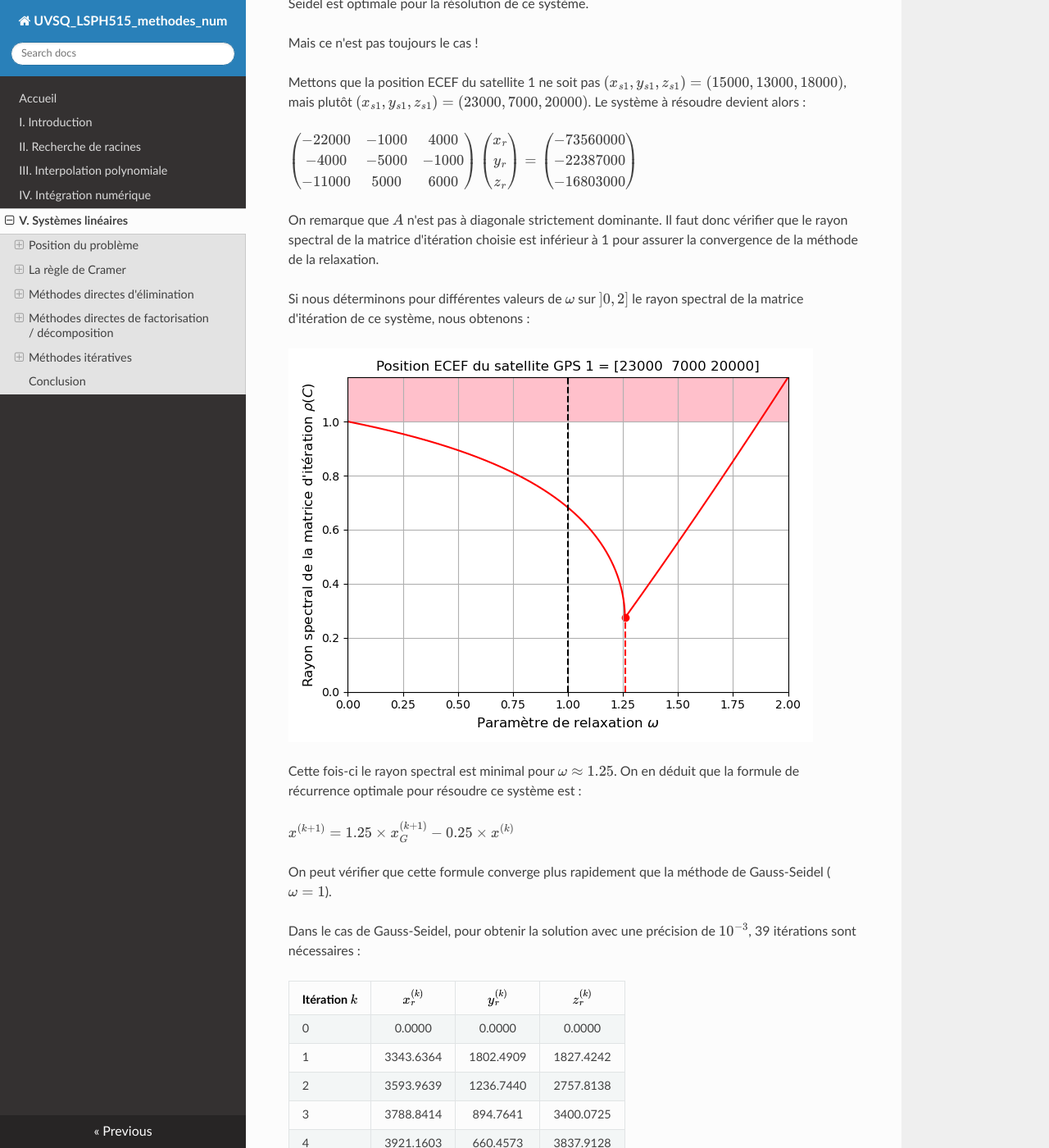
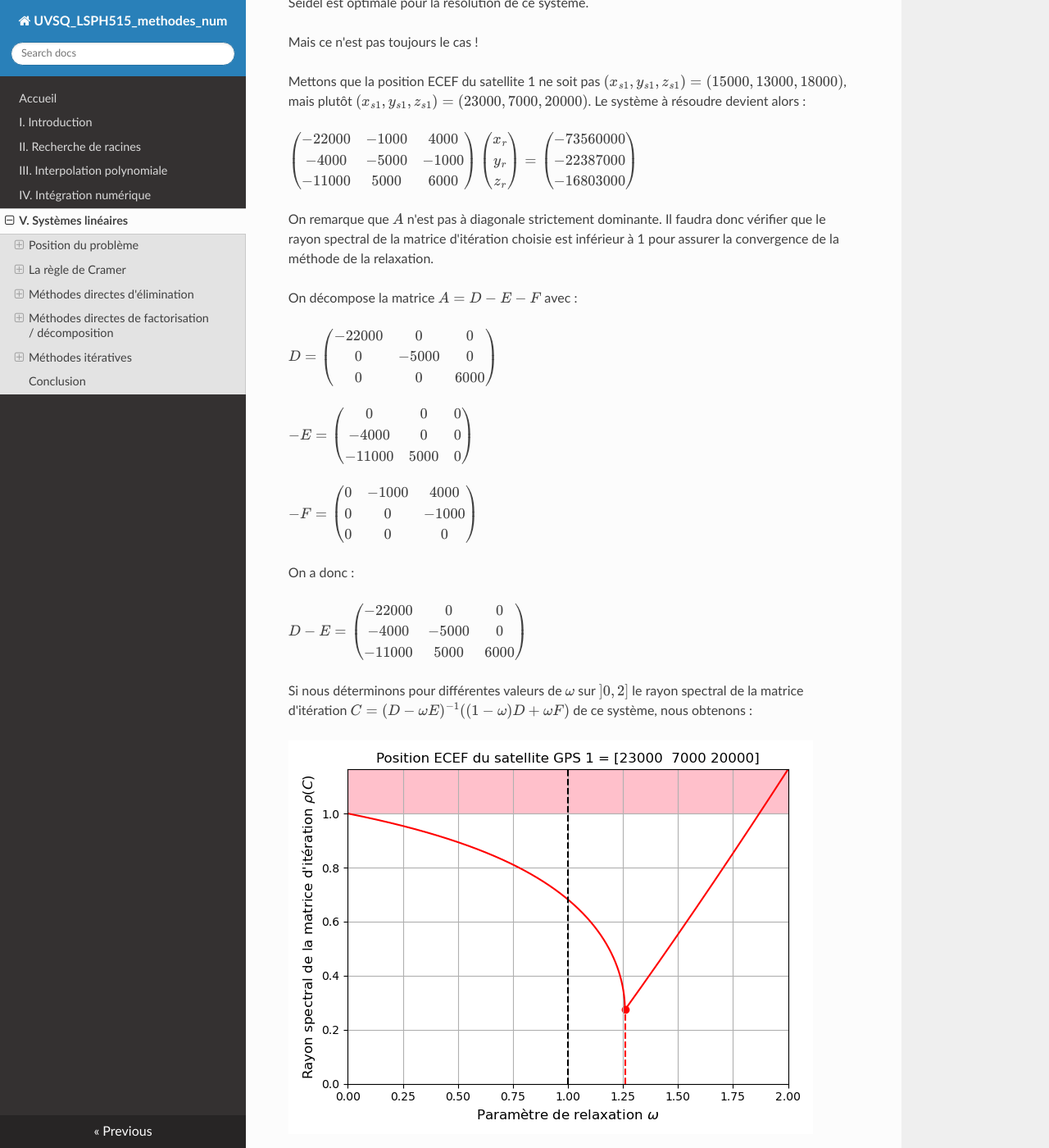
Before and after one commit to NicOudart/UVSQ_LSPH515_methodes_num, an MkDocs documentation site: the page built from docs/Chap5_Systemes_lineaires.md, in a window 1280 px wide and 1400 px high, scrolled down 55835 px. Shown: the whole window at 82% size. Built offline with MkDocs 1.6.1, drawn with Linux system fonts in a browser that asks for light colours; nearby versions of some CDN libraries; some of the changed text lies outside the part shown.

Commit message:
-Update of the example for the relaxation method in Chapter 5.

```diff
--- a/docs/Chap5_Systemes_lineaires.md
+++ b/docs/Chap5_Systemes_lineaires.md
@@ -2502,7 +2502,7 @@
 
 $x^{(k+1)} = (D-E)^{-1} F x^{(k)} + (D-E)^{-1} b$
 
-On remarque que : $(D-E) x^{(k+1)} = F x_{(k)} + b$ avec
+On remarque que : $(D-E) x^{(k+1)} = F x^{(k)} + b$ avec
 
 $D-E =
 \begin{pmatrix}
@@ -2931,9 +2931,41 @@
  \end{pmatrix}$
 
 On remarque que $A$ n'est pas à diagonale strictement dominante.
-Il faut donc vérifier que le rayon spectral de la matrice d'itération choisie est inférieur à 1 pour assurer la convergence de la méthode de la relaxation.
-
-Si nous déterminons pour différentes valeurs de $\omega$ sur $]0,2]$ le rayon spectral de la matrice d'itération de ce système, nous obtenons :
+Il faudra donc vérifier que le rayon spectral de la matrice d'itération choisie est inférieur à 1 pour assurer la convergence de la méthode de la relaxation.
+
+On décompose la matrice $A = D-E-F$ avec :
+
+$D =
+\begin{pmatrix}
+  -22000 & 0 & 0 \\
+  0 & -5000 & 0 \\
+  0 & 0 & 6000
+ \end{pmatrix}$
+
+$-E =
+\begin{pmatrix}
+  0 & 0 & 0 \\
+  -4000 & 0 & 0 \\
+  -11000 & 5000 & 0
+ \end{pmatrix}$
+
+$-F =
+\begin{pmatrix}
+  0 & -1000 & 4000 \\
+  0 & 0 & -1000 \\
+  0 & 0 & 0
+ \end{pmatrix}$
+
+On a donc :
+
+$D-E =
+\begin{pmatrix}
+  -22000 & 0 & 0 \\
+  -4000 & -5000 & 0 \\
+  -11000 & 5000 & 6000
+ \end{pmatrix}$
+
+Si nous déterminons pour différentes valeurs de $\omega$ sur $]0,2]$ le rayon spectral de la matrice d'itération $C = (D - \omega E)^{-1} ((1-\omega) D + \omega F)$  de ce système, nous obtenons :
 
 ![Optimisation du paramètre de relaxation pour le 2ème cas](img/Chap5_exemple_relaxation_optimale_2.png)
 
@@ -2942,9 +2974,26 @@
 
 $x^{(k+1)} = 1.25 \times x_G^{(k+1)} - 0.25 \times x^{(k)}$
 
+Ce qui donne :
+
+$\begin{cases}
+x_r^{(k+1)} = \frac{1.25}{-22000} (-73560000 + 1000 y_r^{(k)} - 4000 z_r^{(k)}) - 0.25 x_r^{(k)}\\
+y_r^{(k+1)} = \frac{1.25}{-4000} (-22387000 + 4000 x_r^{(k+1)} + 1000 z_r^{(k)}) - 0.25 y_r^{(k)}\\
+z_r^{(k+1)} = \frac{1.25}{-11000} (-16803000 + 11000 x_r^{(k+1)} - 5000 y_r^{(k+1)}) - 0.25 z_r^{(k)}
+\end{cases}$
+
 On peut vérifier que cette formule converge plus rapidement que la méthode de Gauss-Seidel ($\omega = 1$).
 
-Dans le cas de Gauss-Seidel, pour obtenir la solution avec une précision de $10^{-3}$, 39 itérations sont nécessaires :
+Nous choisirons encore :
+
+$x^{(0)}
+=\begin{pmatrix}
+  0\\
+  0\\
+  0
+ \end{pmatrix}$
+
+Dans le cas de Gauss-Seidel ($\omega = 1$), pour obtenir la solution avec une précision de $10^{-3}$, 39 itérations sont nécessaires :
 
 |Itération $k$|$x_r^{(k)}$|$y_r^{(k)}$|$z_r^{(k)}$|
 |:------------|:---------:|:---------:|:---------:|
```
